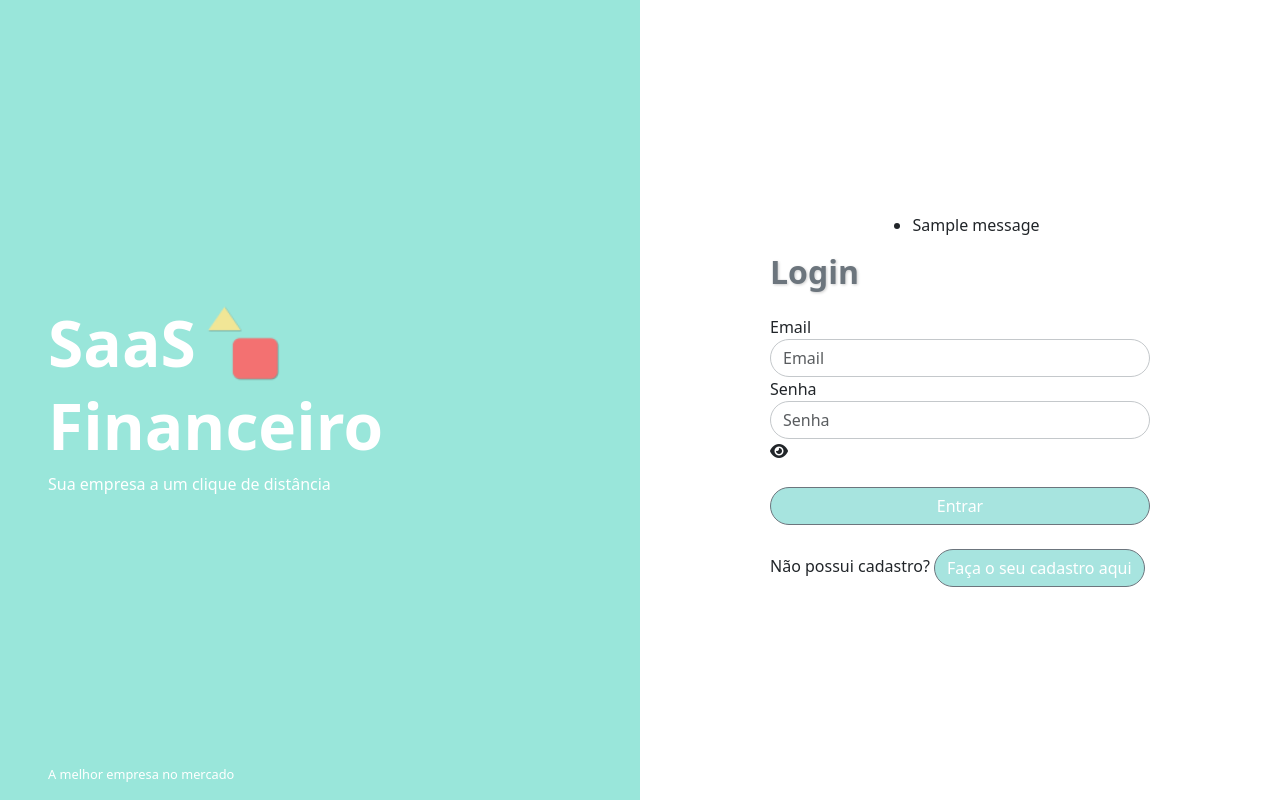
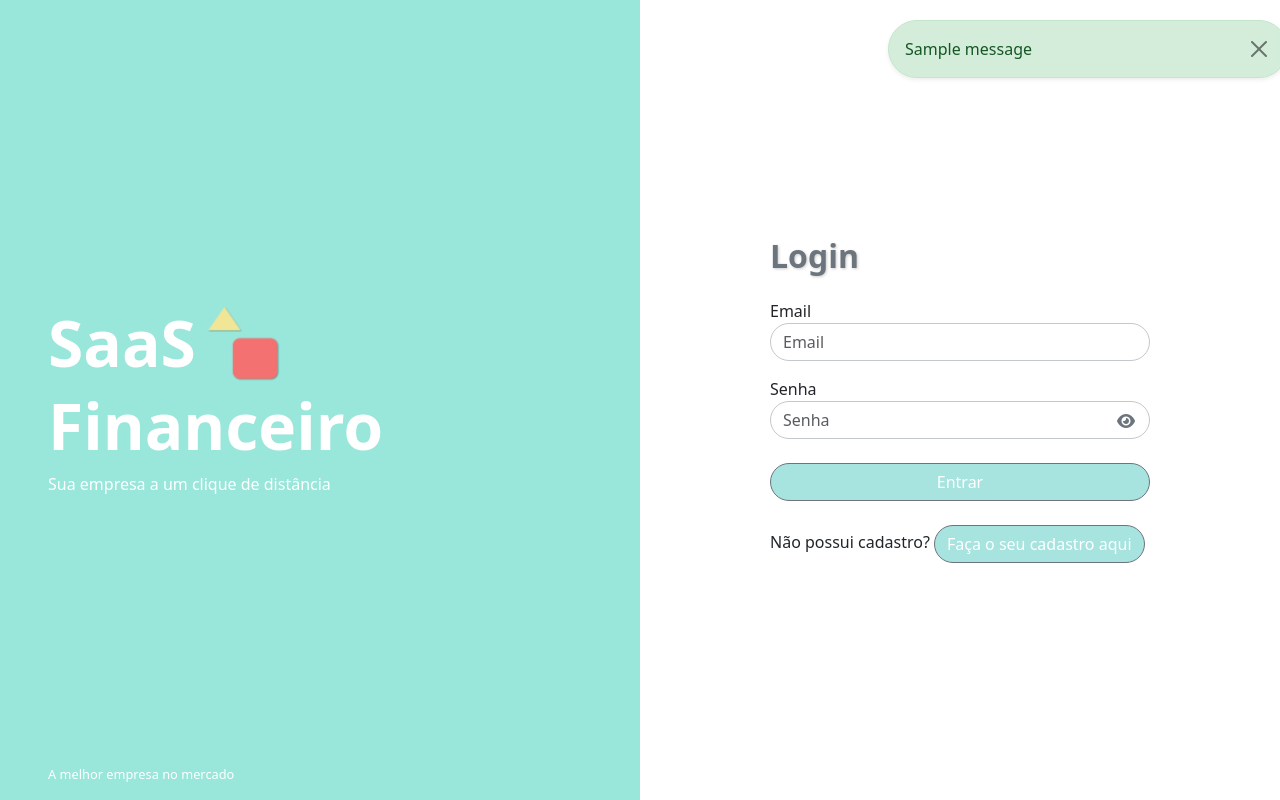
Before and after one commit to Iago-adams/Projeto-SaaS-Financeiro, a Flask app: page /auth/ in a window 1280 px wide. Run offline with Flask 3, Linux system fonts and the light colour scheme; tables that the repository leaves empty hold one stand-in row (values such as "Sample post"); one stand-in notice (Sample message) is shown; parts of the project's set-up code (start-up, migrations or seed data) failed here and were passed over.

Commit message:
flashs, botao de ver senha e requisitos minimos de senha prontos

```diff
--- a/app/auth/routes.py
+++ b/app/auth/routes.py
@@ -92,7 +92,7 @@ def register_ceo():
         #verifica se a empresa ja esta cadastrada
         verify_company = Company.query.filter_by(cnpj=company.cnpj).first()
         if verify_company:
-            flash('CNPJ já cadastrado no sistema.', 'danger')
+            flash('Credenciais inválidas.', 'danger')
             return redirect(url_for('auth.register_company'))
         #cadastra a empresa
 
@@ -115,12 +115,12 @@ def register_ceo():
         #Verifica se o username e email já estão cadastrados
         verify_username = User.query.filter_by(username=form.username.data).first()
         if verify_username:
-            flash('Nome já cadastrado no sistema.', 'danger')
-            return redirect(url_for('auth.register_ceo'))
+            flash('Nome de usuário já cadastrado no sistema.', 'danger')
+
         verify_email = User.query.filter_by(email=form.email.data).first()
         if verify_email:
-            flash('Nome já cadastrado no sistema.', 'danger')
-            return redirect(url_for('auth.register_ceo'))
+            flash('Email já cadastrado no sistema.', 'danger')
+
 
         #Cria o usuário CEO
         ceo = User(
--- a/app/auth/templates/login.html
+++ b/app/auth/templates/login.html
@@ -14,12 +14,16 @@
         {{ form.email.label }}
         {{ form.email(class="form-control rounded-pill border-secondary-subtle", placeholder="Email") }}
 
-            <div class="password-container">
+        <div class="password-container mt-3">
             {{ form.password.label }}
 
-                {{ form.password(class="form-control rounded-pill border-secondary-subtle", placeholder="Senha") }}
+            {{ form.password(
+                class="form-control rounded-pill border-secondary-subtle",
+                placeholder="Senha",
+                id="password")
+            }}
 
-                <i class="fa-solid fa-eye" id="togglePassword"></i>
+            <i class="fa-solid fa-eye " id="togglePassword"></i>
         </div>
 
         {{ form.btnSubmit(class="btn btn-secondary w-100 rounded-pill mt-4", style="background-color:#a7e4df") }}
@@ -27,8 +31,5 @@
         <div class="col-100 mt-4">Não possui cadastro? <a href="{{url_for('auth.register_company')}}" class="btn btn-secondary w-1 rounded-pill", style="background-color:#a7e4df">Faça o seu cadastro aqui</a></div>
     </form>
 
-  </div>
+
 {% endblock %}
-{% block scripts %}
-<script src="{{ url_for('static', filename='js/passwordToggle.js') }}"></script>
-{% endblock %}
--- a/app/static/js/passwordViewToggle.js
+++ b/app/static/js/passwordViewToggle.js
@@ -1,19 +1,18 @@
-// static/js/passwordToggle.js
-document.addEventListener('DOMContentLoaded', function() {
+document.addEventListener("DOMContentLoaded", function () {
 
-    // ATENÇÃO AQUI: IDs atualizados
-    const toggleBotao = document.getElementById('togglePassword');
-    const inputSenha = document.getElementById('password'); // WTForms gera 'password'
+    const toggleIcon = document.querySelector("#togglePassword");
+    const passwordInput = document.querySelector("#password");
 
-    if (toggleBotao && inputSenha) {
-        toggleBotao.addEventListener('click', function() {
-            // Verifica o tipo atual do input
-            const type = inputSenha.getAttribute('type') === 'password' ? 'text' : 'password';
-            inputSenha.setAttribute('type', type);
+    if (toggleIcon && passwordInput) {
+        toggleIcon.addEventListener("click", function (e) {
+            // Previne comportamentos padrões estranhos
+            e.preventDefault();
 
-            // Alterna o ícone (olho aberto vs. olho fechado)
-            this.classList.toggle('fa-eye');
-            this.classList.toggle('fa-eye-slash');
+            const type = passwordInput.getAttribute("type") === "password" ? "text" : "password";
+            passwordInput.setAttribute("type", type);
+
+            this.classList.toggle("fa-eye");
+            this.classList.toggle("fa-eye-slash");
         });
     }
 });
--- a/app/templates/base_auth.html
+++ b/app/templates/base_auth.html
@@ -80,57 +80,29 @@
     */
 }
 
-/* css para o ícone de mostrar/ocultar senha */
-
-/* Contêiner principal para posicionamento relativo */
+/* Container para o input e o ícone */
 .password-container {
+    /* Isso permite posicionar o ícone 'absolutamente' dentro deste container */
     position: relative;
-    width: 100%; /* Ajuste conforme necessário */
 }
 
-/* Ajusta o input para dar espaço ao ícone */
-.password-container input {
-    width: 100%;
-    /* Adiciona padding à direita para o ícone não sobrepor o texto */
-    padding-right: 40px;
-    box-sizing: border-box; /* Garante que o padding não altere a largura total */
-}
+/* Estilo do ícone de olho */
+#togglePassword {
+    /* Posiciona o ícone de forma absoluta */
+    position: absolute;
 
-/* Posicionamento absoluto do ícone dentro do contêiner */
-.password-container #toggleSenha {
-    position: absolute;
-    right: 15px; /* Distância da borda direita */
-    top: 50%;
+    /* Coloca o ícone no lado direito */
+    right: 15px;
+
+    /* Alinha verticalmente no meio */
+    top: 70%;
     transform: translateY(-50%);
+
+    /* Muda o cursor para indicar que é clicável */
     cursor: pointer;
-    color: #777; /* Cor do ícone */
-}
 
-/* Ajuste de posicionamento caso o label esteja acima do input (como no exemplo) */
-/* Se o label e o input estiverem lado a lado, o 'top: 50%' funciona bem. */
-/* Se o label estiver acima, talvez seja necessário ajustar o 'top' para ficar
-   dentro do <input> e não do <div> */
-
-/* Exemplo se o label estiver acima: */
-.password-container #toggleSenha {
-    position: absolute;
-    right: 15px;
-    /* Posição vertical alinhada com o input (ex: se o input tiver 40px de altura) */
-    top: 40px; /* Ajuste este valor conforme a altura do seu input + label */
-    transform: translateY(-50%);
-    cursor: pointer;
-    color: #777;
-}
-
-/* Ajuste fino (Recomendado): Posicione o 'top' relativo ao input, não ao div.
-   Se o label estiver acima, o input começa depois. */
-.password-container #toggleSenha {
-    position: absolute;
-    right: 15px;
-    /* Assumindo que o input é o último elemento visual antes do ícone */
-    bottom: 12px; /* Ajuste fino para alinhar verticalmente com o input */
-    cursor: pointer;
-    color: #777;
+    /* Um cor sutil para o ícone */
+    color: #6c757d; /* (cinza do bootstrap 'secondary') */
 }
   </style>
 </head>
@@ -154,19 +126,32 @@
   </div>
 
   <!-- Conteúdo da página -->
-  <div class="d-flex flex-column justify-content-center align-items-center bg-white w-50">
+  <div style="position: fixed; top: 20px; left: 85%; transform: translateX(-50%); z-index: 1050; width: 90%; max-width: 400px;">
+
     {% with messages = get_flashed_messages(with_categories=true) %}
       {% if messages %}
-        <ul class=flashes>
-        {% for category, message in messages %}
-          <li class="{{ category }}">{{ message }}</li>
-        {% endfor %}
-        </ul>
+            {% for category, message in messages %}
+
+              <div class="alert alert-{{ category }} d-flex align-items-center justify-content-between fade show rounded-pill shadow-sm mb-2" role="alert">
+                <div>
+                    {{ message }}
+                </div>
+                <button type="button" class="btn-close" data-bs-dismiss="alert" aria-label="Close"></button>
+              </div>
+
+            {% endfor %}
       {% endif %}
     {% endwith %}
+
+</div>
+  <div class="d-flex flex-column justify-content-center align-items-center bg-white w-50">
     {% block content %}{% endblock %}
   </div>
 
+  {% block scripts %}
   <script src="https://cdn.jsdelivr.net/npm/bootstrap@5.3.3/dist/js/bootstrap.bundle.min.js"></script>
+  <script src="{{ url_for('static', filename='js/passwordViewToggle.js') }}"></script>
+  {% endblock %}
+
 </body>
 </html>
```
Also changed, not shown: app/templates/base.html (+19 -3 lines), app/templates/base_ceo.html (+19 -3 lines). Lines whose indentation alone changed are shown as unchanged.
